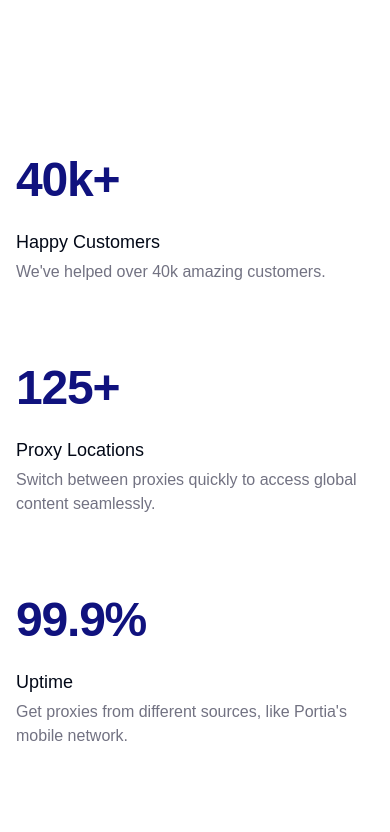
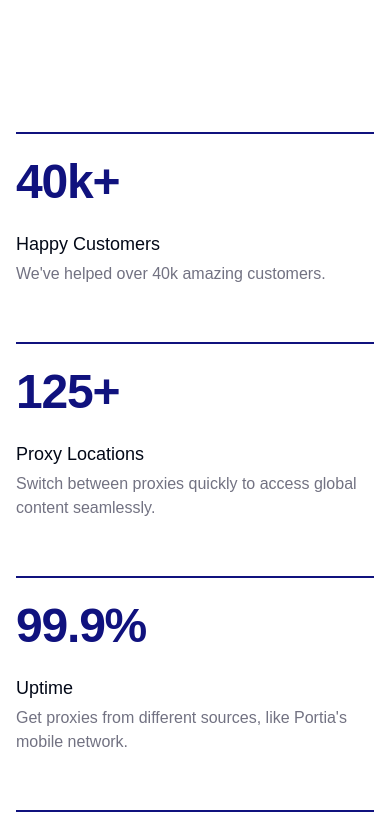
Before and after one commit to Saeed-Altout/portia, a Next.js app: page / in a window 390 px wide. Shown: the part 982-1814 px from the top of the page. Built offline with nearby package versions, Linux system fonts and the light colour scheme; a web font is replaced by a local one.

Commit message:
add border top to card  in small screen

```diff
--- a/app/(website)/_components/sections/statistic.tsx
+++ b/app/(website)/_components/sections/statistic.tsx
@@ -1,5 +1,5 @@
+import { statisticData } from "@website/constants";
 import { Card, CardContent, CardHeader, CardTitle } from "@/components/ui/card";
-import { statisticData } from "@/app/(website)/constants";
 
 export const Statistic = () => {
   return (
@@ -7,7 +7,8 @@ export const Statistic = () => {
       <div className="grid grid-cols-1 sm:grid-cols-2 lg:grid-cols-4 gap-8">
         {/* TODO: Update data from API */}
         {statisticData.map(({ value, name, description }, index) => (
-          <Card key={index} className="shadow-none border-none">
+          <div key={index} className="border-t-2 border-primary sm:border-none">
+            <Card className="shadow-none border-none">
               <CardHeader className="px-0">
                 <CardTitle className="text-primary font-semibold text-5xl lg:text-6xl">
                   {value}
@@ -18,6 +19,7 @@ export const Statistic = () => {
                 <p>{description}</p>
               </CardContent>
             </Card>
+          </div>
         ))}
       </div>
     </section>
```
Lines whose indentation alone changed are shown as unchanged.
